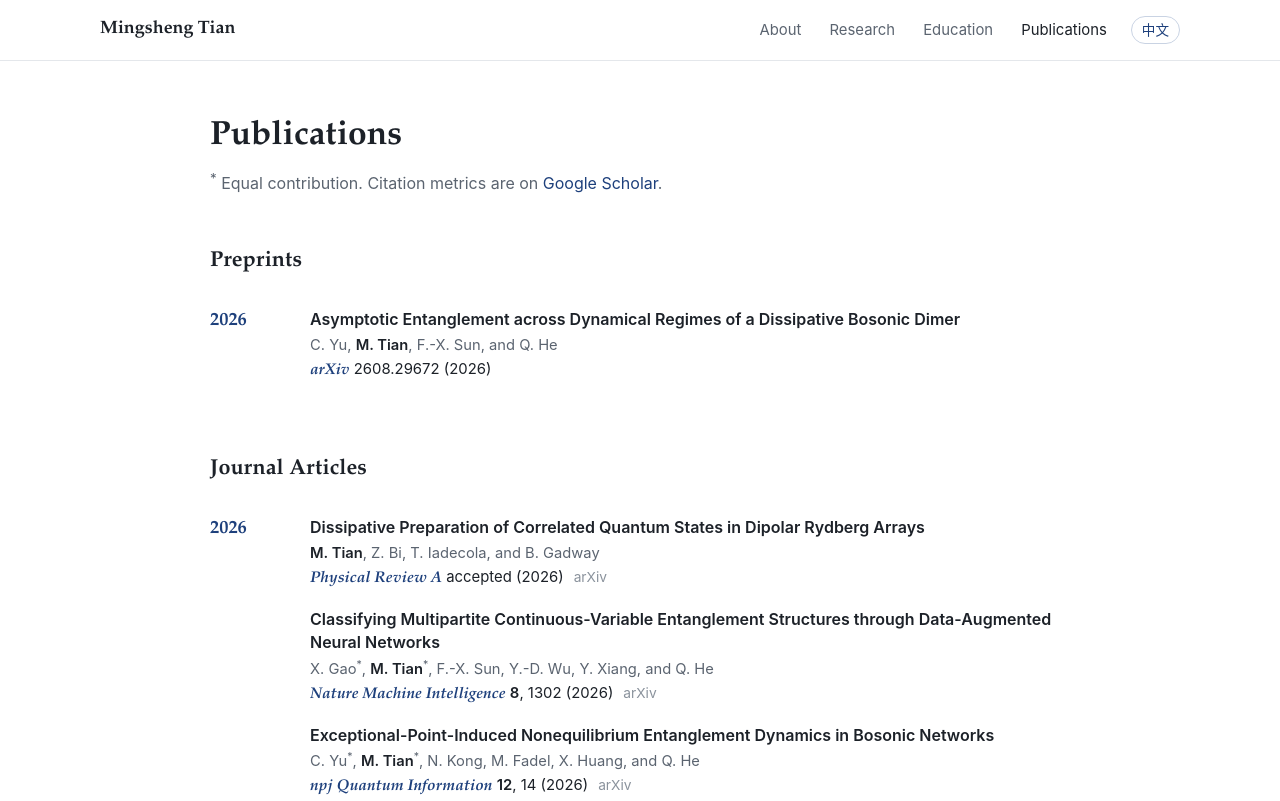
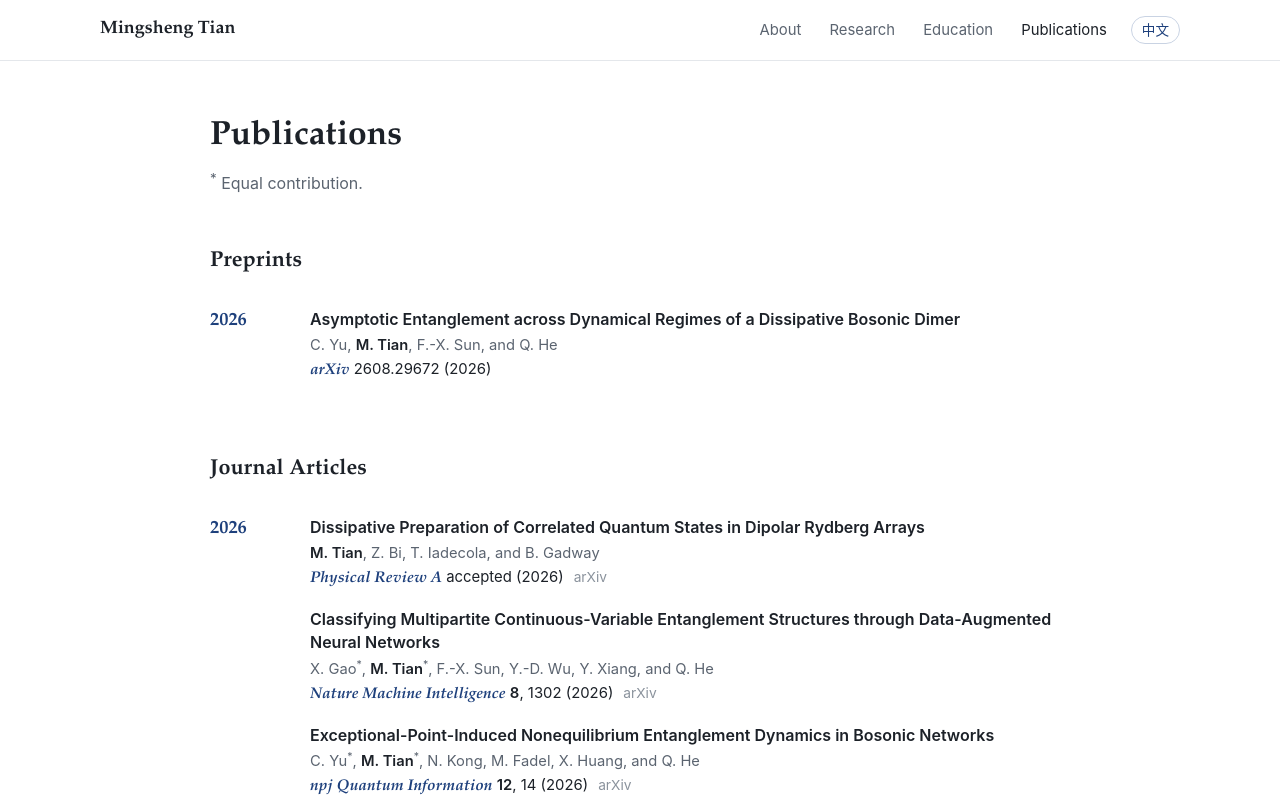
Before and after one commit to mingshengtian/mingshengtian.github.io, a plain HTML site: page publications.html in a window 1280 px wide. Shown: the top 801 px of the page. Drawn offline with Linux system fonts and the light colour scheme.

Commit message:
Publications: remove Google Scholar citation note
Co-Authored-By: Claude Opus 5.5 <noreply@anthropic.com>
Claude-Session: https://claude.ai/code/session_013WCcMJnPaSigyEyXdMqATK

```diff
--- a/publications.html
+++ b/publications.html
@@ -36,8 +36,8 @@
       <div class="page-head">
         <h1><span class="en">Publications</span><span class="zh">论文列表</span></h1>
         <p>
-          <span class="en"><sup>*</sup> Equal contribution. Citation metrics are on <a href="https://scholar.google.com/citations?user=RYFxHLgAAAAJ&amp;hl=en">Google Scholar</a>.</span>
-          <span class="zh"><sup>*</sup> 共同第一作者。引用数据可以在 <a href="https://scholar.google.com/citations?user=RYFxHLgAAAAJ&amp;hl=en">Google Scholar</a> 查看。</span>
+          <span class="en"><sup>*</sup> Equal contribution.</span>
+          <span class="zh"><sup>*</sup> 共同第一作者。</span>
         </p>
       </div>
 
```
